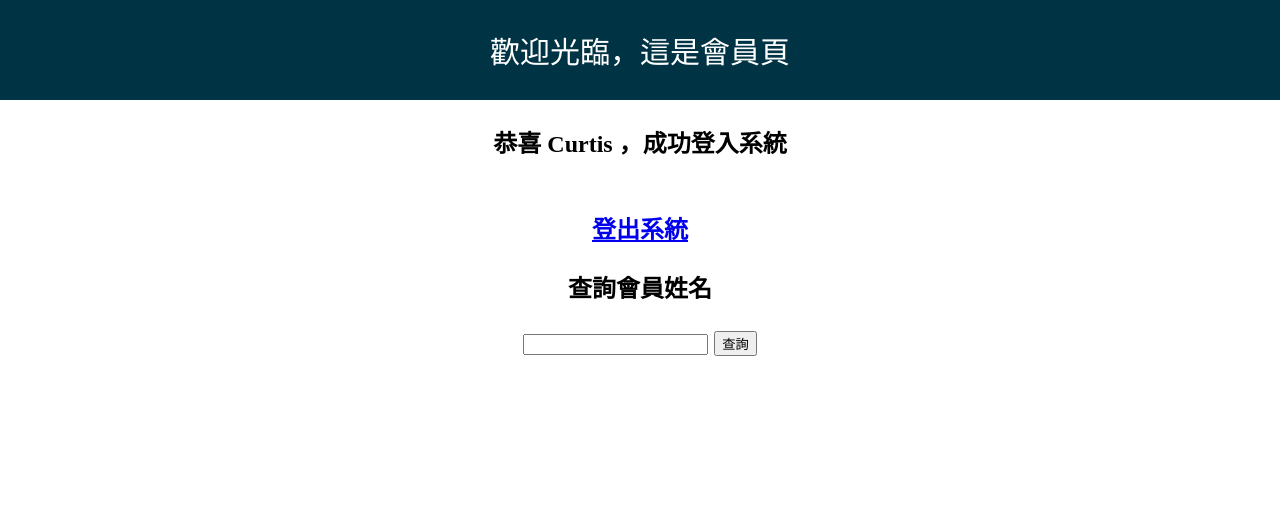
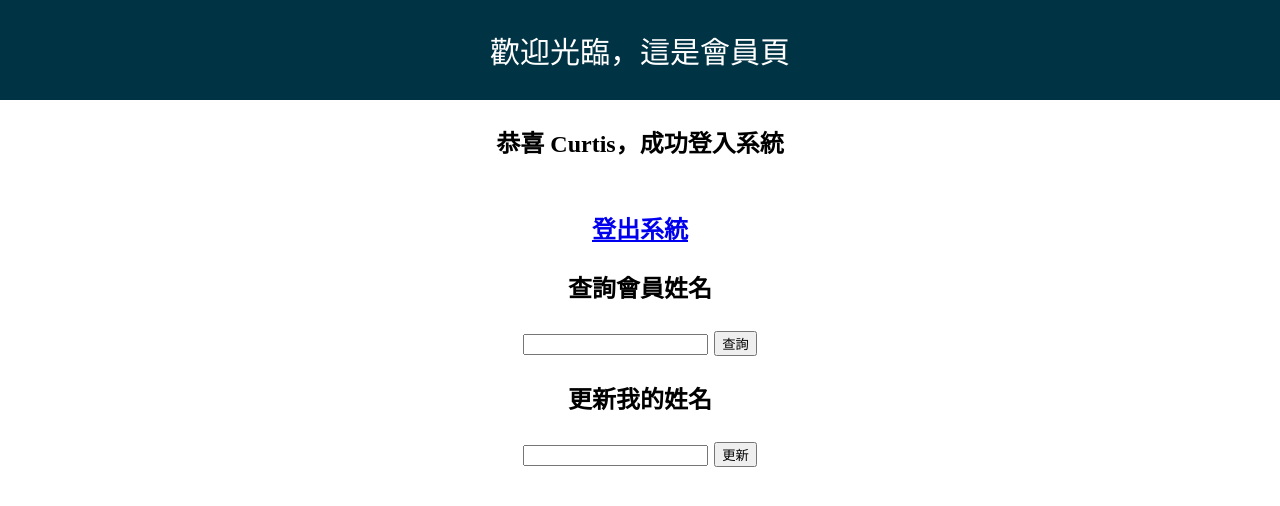
Before and after one commit to CurtisCY/wehelp-assignments, a Flask app: page /member in a window 1280 px wide. Shown: the top 506 px of the page. Run offline with Flask 2, Linux system fonts and the light colour scheme; a user stored in the database is signed in.

Commit message:
Add optional requirement

```diff
--- a/week-7/main.py
+++ b/week-7/main.py
@@ -123,6 +123,34 @@ def querymember():
     print(responseJsonData)
     return responseJsonData
 
+@app.route("/api/member", methods=["POST"])
+def updatemember():
+     if request.method == 'POST':
+        #print(request.get_json())  # parse as JSON
+        if "username" in session:
+            newNameJson = json.loads(request.get_json())
+            newNameDict = dict(newNameJson)
+            newName = newNameDict['name']
+            print(newName)
+            print(session['username'])
+            mycursor.execute("UPDATE member SET name=%s WHERE username=%s",(newName, session['username'],))
+            # mycursor.execute("SELECT id, name, username FROM member WHERE username=%s",(session['username'],))
+            myresult = mycursor.fetchall()
+            print(myresult)
+            mydb.commit()
+
+            returnMessage = {
+                "ok": True
+            }
+
+            return returnMessage
+        elif "username" not in session:
+            returnMessage = {
+                "error": True
+            }
+            return returnMessage
+
+
 
 @app.route("/logout")
 def logout():
--- a/week-7/static/style.css
+++ b/week-7/static/style.css
@@ -63,5 +63,17 @@ form.loginForm button {
     margin: auto;
     text-align: center;
     font-size:24px;
+}
+
+.updateUserNameDiv{
+    margin: auto;
+    text-align: center;
+    font-size:24px;
     font-weight: bold;
 }
+
+.updateResponse{
+    margin: auto;
+    text-align: center;
+    font-size:24px;
+}
--- a/week-7/templates/member.html
+++ b/week-7/templates/member.html
@@ -35,6 +35,37 @@
                 });
             }
 
+            function updateuserdata(){
+                let userName = document.getElementById('updateUserNameInput');
+                // console.log(userName.value);
+                //let url = "http://127.0.0.1:3000/api/member" + "?username=" + userName.value;
+                let url = "http://127.0.0.1:3000/api/member";
+                let newName = '{"name":"' + userName.value + '"}';
+                //console.log(newName);
+
+                fetch(url, {
+
+                method: 'POST',
+                body: JSON.stringify(newName),
+                headers: {
+                    'Content-Type': 'application/json'
+                }
+
+                }).then(function(response) {
+                        return response.json();
+                }).then(function(jsonData) {
+                    console.log(jsonData);
+                    if (jsonData.ok == true){
+                        updateResponse.textContent = '更新成功';
+                        loginName.textContent = userName.value;
+                    }
+                    else if(jsonData.error == true){
+                        updateResponse.textContent = '更新失敗';
+                    }
+                    console.log()
+                });
+            }
+
         </script>
     </head>
     <body>
@@ -43,7 +74,7 @@
         </div>
 
         <div class="responseMessage">
-            <p>恭喜 {{ name }} ，成功登入系統</p><br>
+            <p>恭喜 <span id=loginName>{{ name }}</span>，成功登入系統</p><br>
             <a href="http://127.0.0.1:3000/logout" target="_self">登出系統</a>
         </div>
         <div class="queryUserNameDiv" id="queryUserNameDiv">
@@ -54,5 +85,13 @@
                 <p id="queryResponse" class="queryResponse"></p>
             </form>
         </div>
+        <div class="updateUserNameDiv" id="updateUserNameDiv">
+            <p>更新我的姓名</p>
+            <form class="updateForm">
+                <input type="text" id="updateUserNameInput"/>
+                <input type="button" name="update" value="更新" onclick="updateuserdata();"/>
+                <p id="updateResponse" class="updateResponse"></p>
+            </form>
+        </div>
     </body>
 </html>
```
